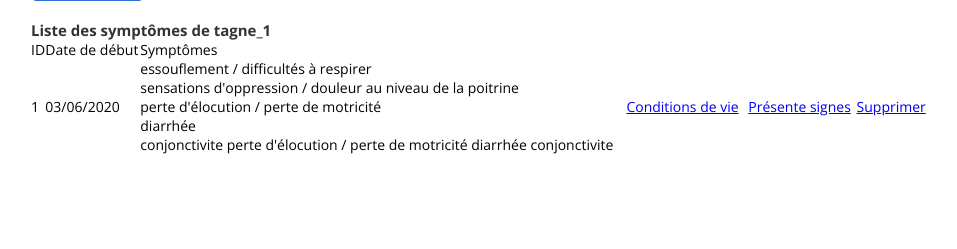
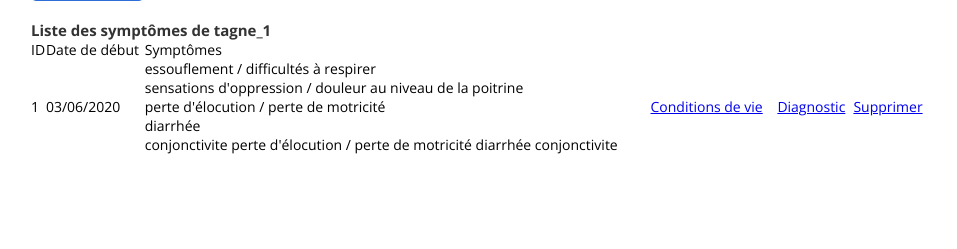
Before and after one commit to atchopba/epidemic-notifier, a Flask app: page /personnes/diagnostic/1 in a window 1280 px wide. Shown: the part 520-769 px from the top of the page, without its empty margins (159-1116 px from the left). Run offline with Flask 2, Linux system fonts and the light colour scheme; the visitor is signed in with stand-in values (Sample User, id 1); data comes from the database, SQL or seed files in the repository; parts of the project's set-up code (start-up, migrations or seed data) failed here and were passed over; some libraries are stand-ins or nearby versions.

Commit message:
Update personne_diagnostic.html

```diff
--- a/epidemic_notifier/templates/myapp/personne_diagnostic.html
+++ b/epidemic_notifier/templates/myapp/personne_diagnostic.html
@@ -97,7 +97,7 @@
                         {{ pd.symptome_id_5 }}
                       </td>
                       <td>&nbsp;<a href="/personnes/viecondition/{{ pd.personne_id }}">Conditions de vie</a>&nbsp;</td>
-                      <td>&nbsp;<a href="/personnes/diagnostic/{{ pd.personne_id }}">Pr&eacute;sente signes</a></td>
+                      <td>&nbsp;<a href="/personnes/diagnostic/{{ pd.personne_id }}">Diagnostic</a></td>
                       <td>&nbsp;<a href="javascript:;" onclick="javascript:confirm_delete('/personnes/diagnostic/delete/{{ pd.id }}')">Supprimer</a>&nbsp;</td></td>
                     </tr>
                   {% endfor %}
```
